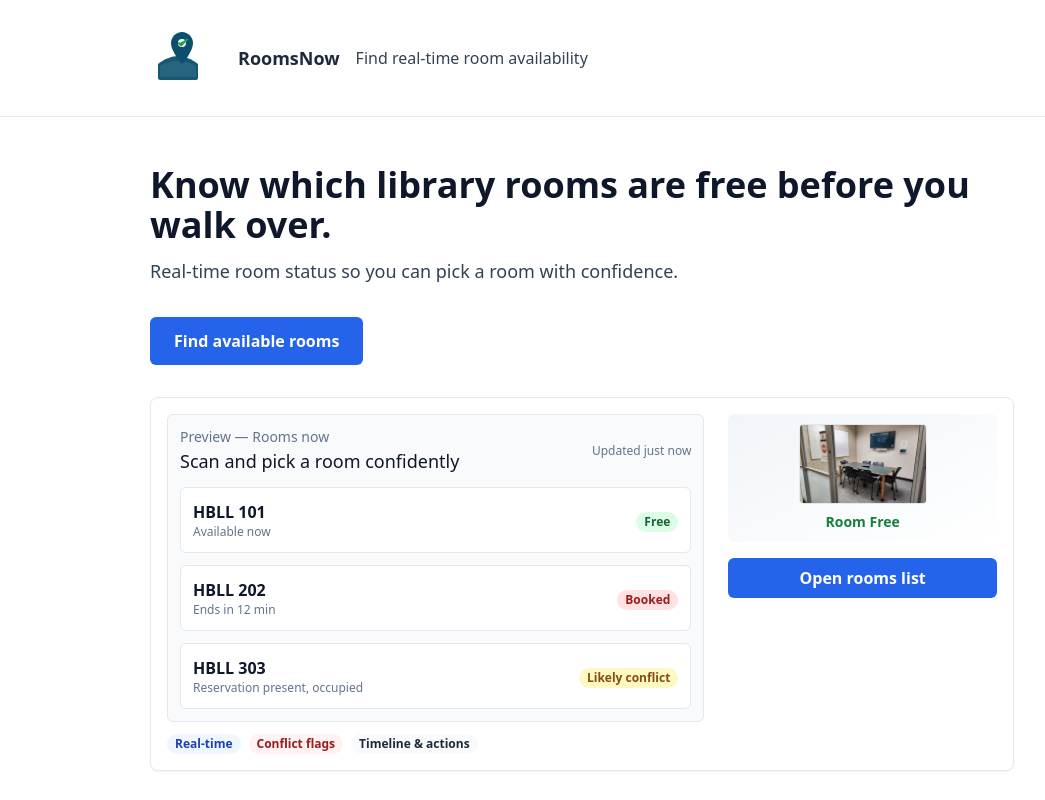
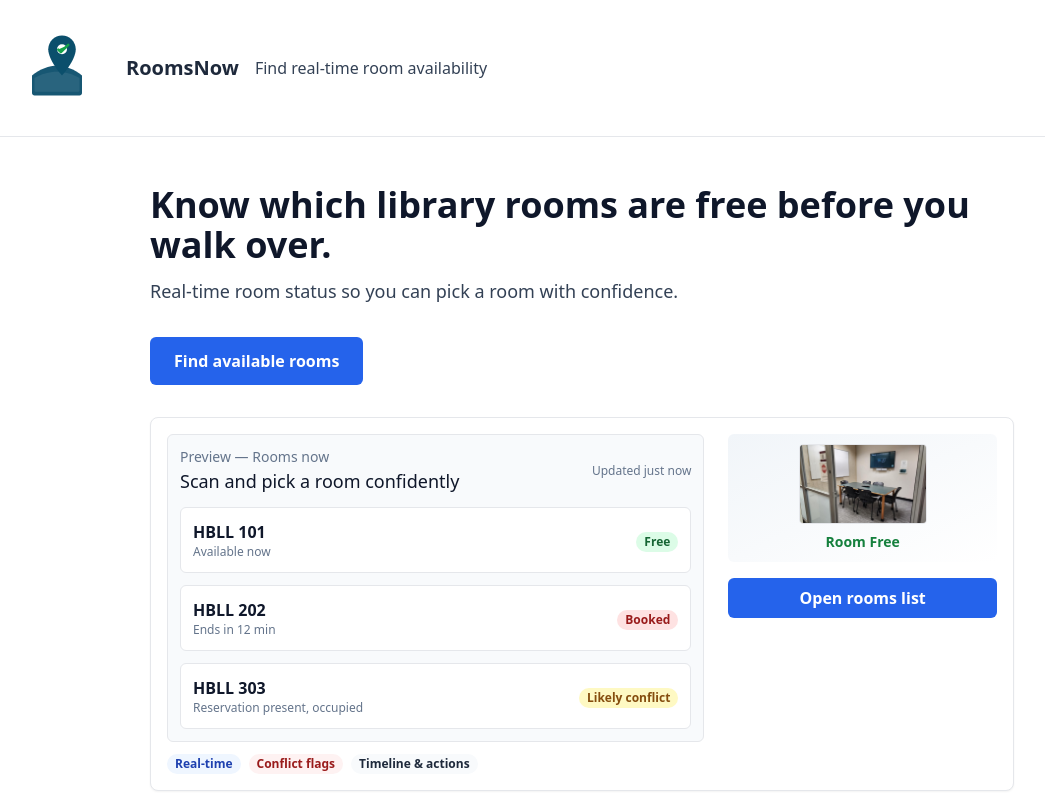
Before and after one commit to rbriggs0/IS-531-three-pages, a Next.js app: page / in a window 1280 px wide. Shown: the top 800 px of the page, without its empty margins (58-1103 px from the left). Built offline with nearby package versions, Linux system fonts and the light colour scheme.

Commit message:
Make header full-width container and increase SVG logo size to avoid clipping
Co-authored-by: Cursor <cursoragent@cursor.com>

```diff
--- a/src/components/Header.tsx
+++ b/src/components/Header.tsx
@@ -4,19 +4,21 @@ import React from 'react'
 export default function Header() {
   return (
     <header className="w-full border-b bg-white">
-      <div className="container flex items-center gap-4 py-6" style={{ overflow: 'visible' }}>
+      <div className="w-full" style={{ overflow: 'visible' }}>
+        <div className="max-w-6xl mx-auto flex items-center gap-4 py-6 px-4">
           <Link href="/" className="flex items-center gap-3" >
-          <div className="flex items-center" style={{ paddingTop: 2, paddingBottom: 2 }}>
+            <div className="flex items-center" style={{ paddingTop: 4, paddingBottom: 4 }}>
               <img
                 src="/images/logo-icon.svg"
                 alt="RoomsNow logo"
-              className="h-16 w-auto object-contain"
+                className="h-20 w-auto object-contain"
                 style={{ display: 'block' }}
               />
             </div>
-          <span className="ml-3 text-lg font-semibold text-slate-800">RoomsNow</span>
+            <span className="ml-3 text-xl font-semibold text-slate-800">RoomsNow</span>
           </Link>
           <div className="hidden md:block text-slate-700 font-medium">Find real-time room availability</div>
+        </div>
       </div>
     </header>
   )
```
Lines whose indentation alone changed are shown as unchanged.
